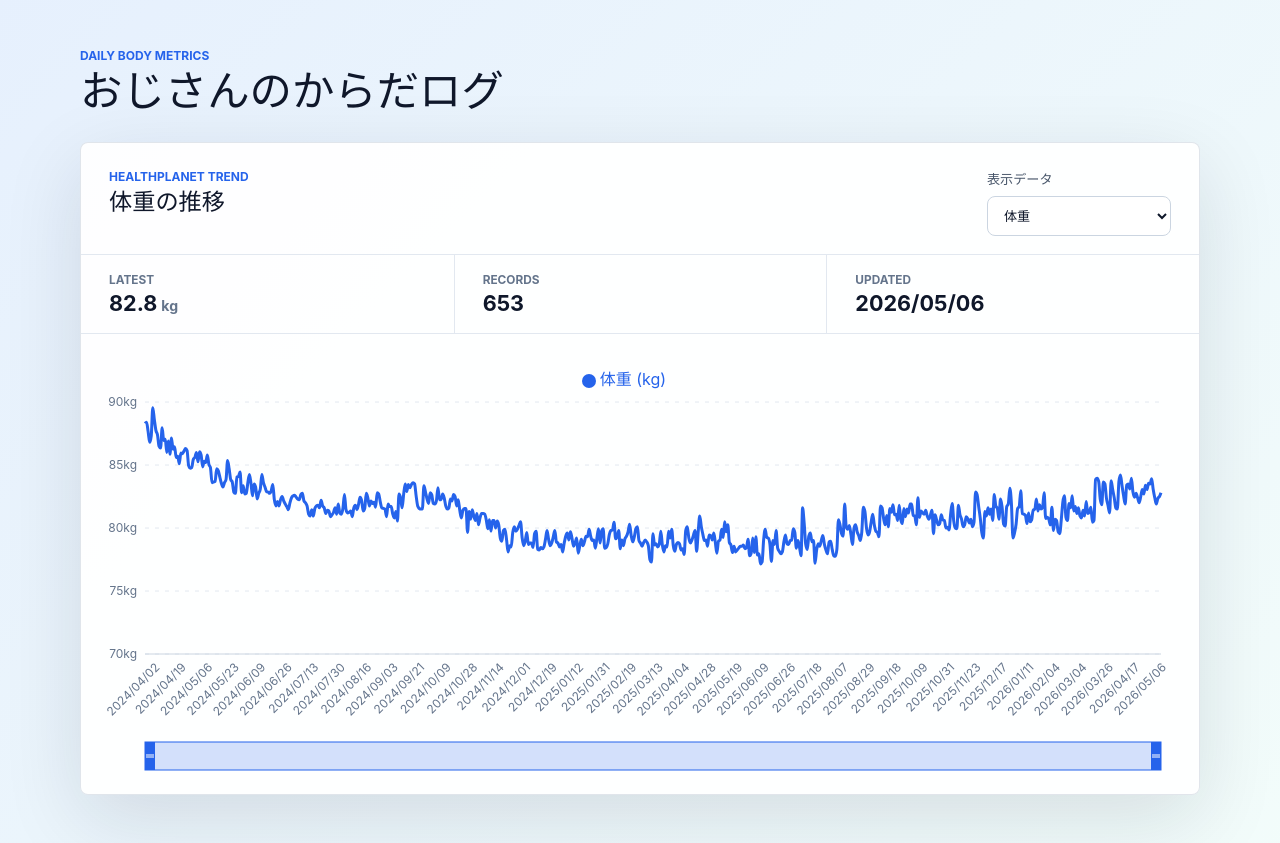
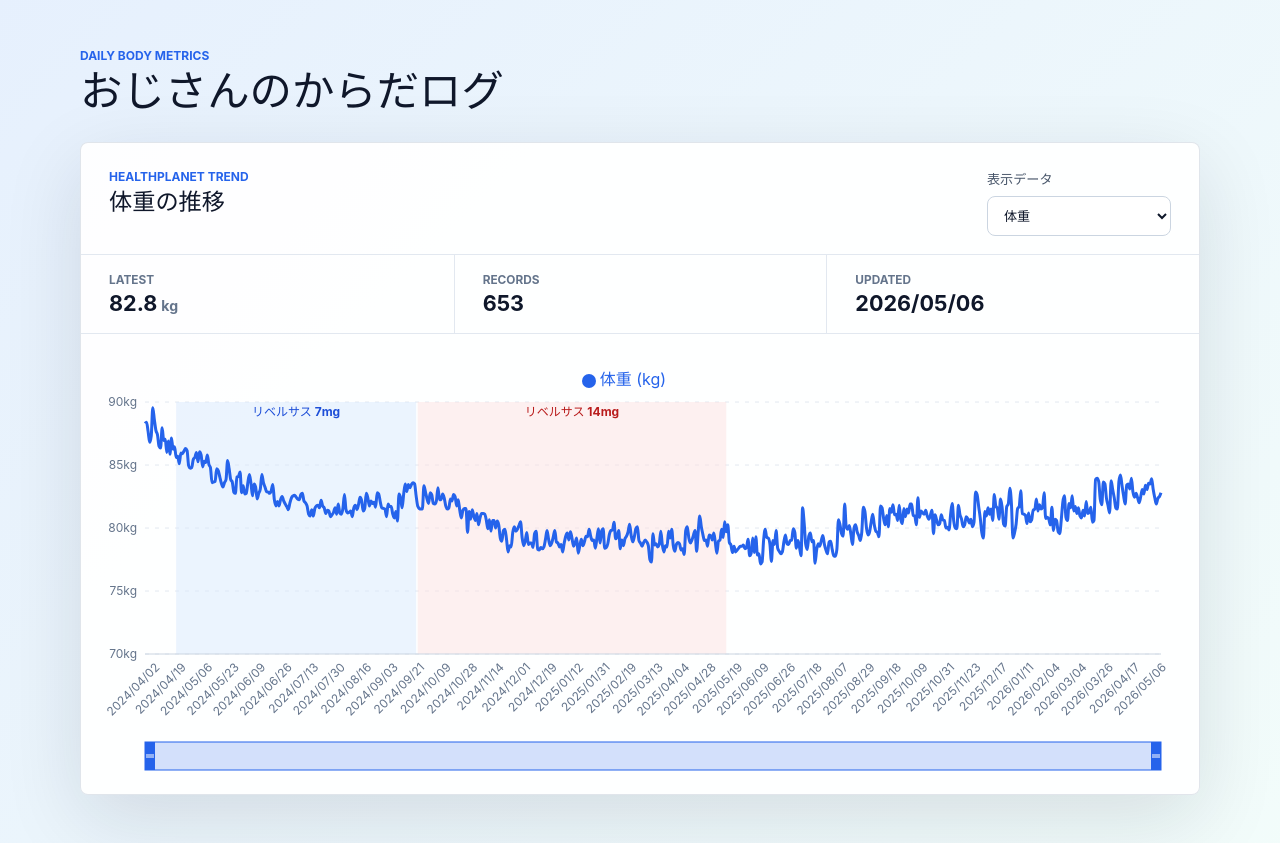
Before and after one commit to shinichi-takayanagi/myweight, a React (Vite) app: page / in a window 1280 px wide. Built offline with nearby package versions, Linux system fonts and the light colour scheme.

Commit message:
Add Rybelsus periods to weight chart

```diff
--- a/src/components/WeightChart.tsx
+++ b/src/components/WeightChart.tsx
@@ -4,6 +4,7 @@ import {
   Legend,
   Line,
   LineChart,
+  ReferenceArea,
   Tooltip,
   XAxis,
   YAxis,
@@ -11,7 +12,68 @@ import {
   ResponsiveContainer,
 } from 'recharts';
 import measurementDataSet, { measurementFetchError } from './WeightData';
-import { MeasurementKey, measurementMetrics } from '../lib/measurementData';
+import { MeasurementData, MeasurementKey, measurementMetrics } from '../lib/measurementData';
+
+type MedicationPeriod = {
+  startDate: string;
+  endDate?: string;
+  label: string;
+  fill: string;
+  labelColor: string;
+};
+
+type VisibleMedicationPeriod = MedicationPeriod & {
+  x1: string;
+  x2: string;
+};
+
+const rybelsusPeriods: MedicationPeriod[] = [
+  {
+    startDate: '2024/03/24',
+    endDate: '2024/04/15',
+    label: 'リベルサス 3mg',
+    fill: '#fef3c7',
+    labelColor: '#92400e',
+  },
+  {
+    startDate: '2024/04/16',
+    endDate: '2024/09/19',
+    label: 'リベルサス 7mg',
+    fill: '#dbeafe',
+    labelColor: '#1d4ed8',
+  },
+  {
+    startDate: '2024/09/20',
+    endDate: '2025/05/10',
+    label: 'リベルサス 14mg',
+    fill: '#fee2e2',
+    labelColor: '#b91c1c',
+  },
+  {
+    startDate: '2026/05/16',
+    label: 'リベルサス 14mg',
+    fill: '#fee2e2',
+    labelColor: '#b91c1c',
+  },
+];
+
+const getVisibleMedicationPeriods = (data: MeasurementData[]): VisibleMedicationPeriod[] => (
+  rybelsusPeriods.flatMap(period => {
+    const periodDates = data
+      .filter(point => point.date >= period.startDate && (!period.endDate || point.date <= period.endDate))
+      .map(point => point.date);
+
+    if (periodDates.length === 0) {
+      return [];
+    }
+
+    return [{
+      ...period,
+      x1: periodDates[0],
+      x2: periodDates[periodDates.length - 1],
+    }];
+  })
+);
 
 const WeightChart = () => {
   const [selectedMetricKey, setSelectedMetricKey] = useState<MeasurementKey>('weight');
@@ -19,7 +81,14 @@ const WeightChart = () => {
     () => measurementMetrics.find(metric => metric.key === selectedMetricKey) ?? measurementMetrics[0],
     [selectedMetricKey]
   );
-  const selectedData = measurementDataSet[selectedMetric.key] ?? [];
+  const selectedData = useMemo(
+    () => measurementDataSet[selectedMetric.key] ?? [],
+    [selectedMetric.key]
+  );
+  const visibleMedicationPeriods = useMemo(
+    () => getVisibleMedicationPeriods(selectedData),
+    [selectedData]
+  );
   const latestData = selectedData[selectedData.length - 1];
 
   return (
@@ -69,6 +138,23 @@ const WeightChart = () => {
             margin={{ top: 16, right: 18, left: 8, bottom: 72 }}
           >
             <CartesianGrid stroke="#e2e8f0" strokeDasharray="4 6" vertical={false} />
+            {visibleMedicationPeriods.map(period => (
+              <ReferenceArea
+                key={`${period.label}-${period.x1}-${period.x2}`}
+                x1={period.x1}
+                x2={period.x2}
+                fill={period.fill}
+                fillOpacity={0.52}
+                strokeOpacity={0}
+                label={{
+                  value: period.label,
+                  position: 'insideTop',
+                  fill: period.labelColor,
+                  fontSize: 12,
+                  fontWeight: 700,
+                }}
+              />
+            ))}
             <XAxis
               dataKey="date"
               angle={-45}
```
Also changed, not shown: 2 other files (tests, documents, lock files or other folders).
